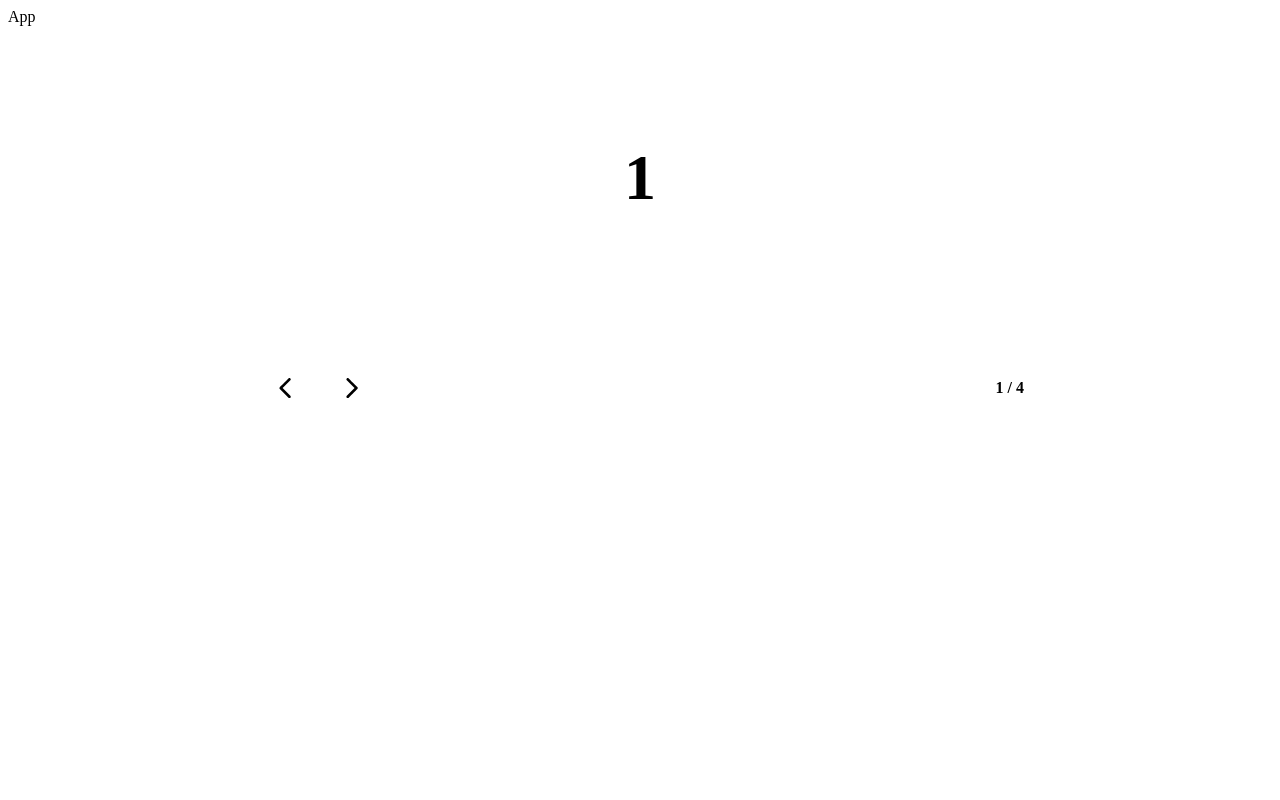
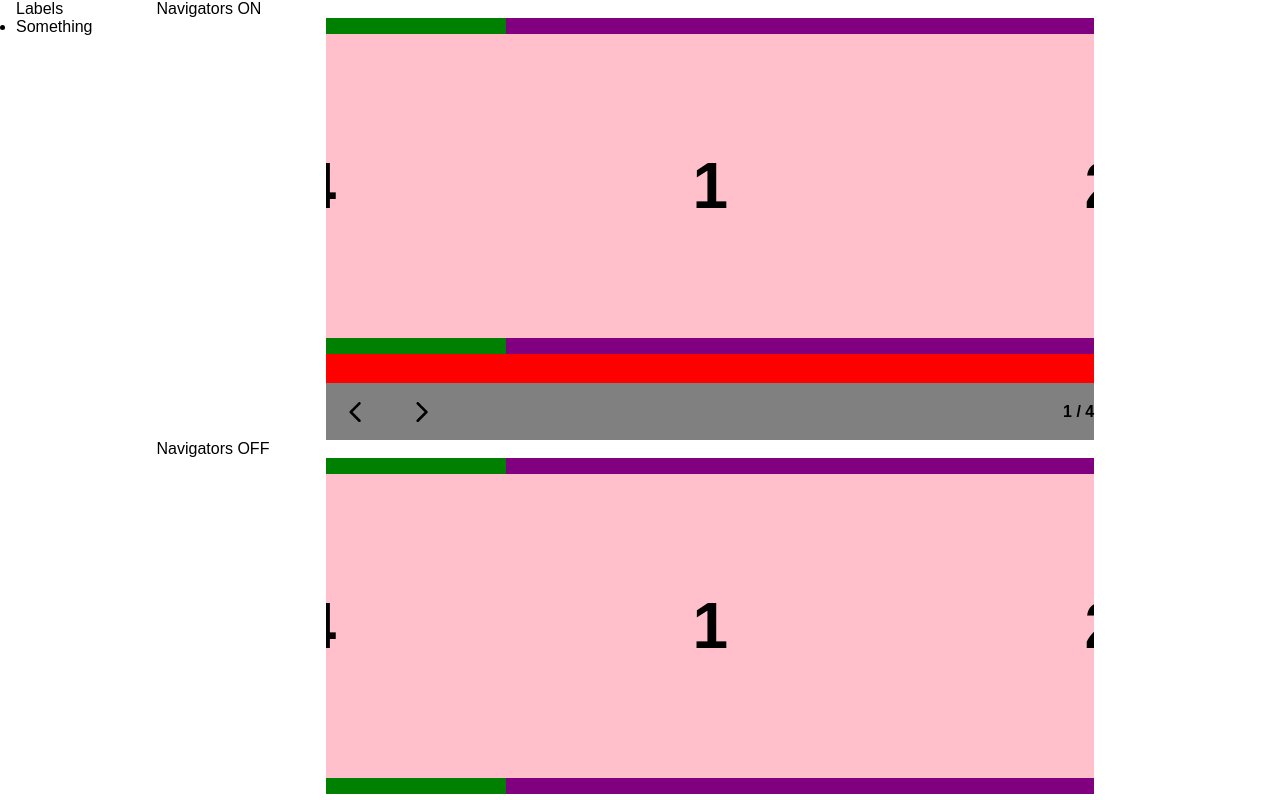
Before and after one commit to josee-fernandes/embla-carousel-test, a React (Vite) app: page / in a window 1280 px wide. Built offline with nearby package versions, Linux system fonts and the light colour scheme.

Commit message:
feat: add wrapper

```diff
--- a/src/App.tsx
+++ b/src/App.tsx
@@ -1,4 +1,7 @@
 import './styles/embla.css'
+import './styles/global.css'
+import './styles/custom-embla.css'
+import './styles/labels.css'
 
 import { EmblaOptionsType } from 'embla-carousel'
 
@@ -10,9 +13,30 @@ const SLIDES = Array.from(Array(SLIDE_COUNT).keys())
 
 export const App: React.FC = () => {
   return (
-    <div>
-      App
-      <EmblaCarousel slides={SLIDES} options={OPTIONS} />
+    <div className="wrapper">
+      <div className="labels">
+        <p>Labels</p>
+        <ul>
+          <li>
+            <div />
+            <p>Something</p>
+          </li>
+        </ul>
+      </div>
+      <div className="examples">
+        <div>
+          <p>Navigators ON</p>
+          <EmblaCarousel slides={SLIDES} options={OPTIONS} />
+        </div>
+        <div>
+          <p>Navigators OFF</p>
+          <EmblaCarousel
+            slides={SLIDES}
+            options={OPTIONS}
+            withNavigators={false}
+          />
+        </div>
+      </div>
     </div>
   )
 }
--- a/src/components/embla-carousel.tsx
+++ b/src/components/embla-carousel.tsx
@@ -15,9 +15,13 @@ import {
 type PropType = {
   slides: number[]
   options?: EmblaOptionsType
+  withNavigators?: boolean
 }
 
-const EmblaCarousel: React.FC<PropType> = (props) => {
+const EmblaCarousel: React.FC<PropType> = ({
+  withNavigators = true,
+  ...props
+}) => {
   const { slides, options } = props
   const [emblaRef, emblaApi] = useEmblaCarousel(options)
 
@@ -31,7 +35,7 @@ const EmblaCarousel: React.FC<PropType> = (props) => {
   const { selectedSnap, snapCount } = useSelectedSnapDisplay(emblaApi)
 
   return (
-    <section className="embla">
+    <section className="embla custom-embla">
       <div className="embla__viewport" ref={emblaRef}>
         <div className="embla__container">
           {slides.map((index) => (
@@ -42,10 +46,17 @@ const EmblaCarousel: React.FC<PropType> = (props) => {
         </div>
       </div>
 
+      {withNavigators && (
         <div className="embla__controls">
           <div className="embla__buttons">
-          <PrevButton onClick={onPrevButtonClick} disabled={prevBtnDisabled} />
-          <NextButton onClick={onNextButtonClick} disabled={nextBtnDisabled} />
+            <PrevButton
+              onClick={onPrevButtonClick}
+              disabled={prevBtnDisabled}
+            />
+            <NextButton
+              onClick={onNextButtonClick}
+              disabled={nextBtnDisabled}
+            />
           </div>
 
           <SelectedSnapDisplay
@@ -53,6 +64,7 @@ const EmblaCarousel: React.FC<PropType> = (props) => {
             snapCount={snapCount}
           />
         </div>
+      )}
     </section>
   )
 }
--- /dev/null
+++ b/src/styles/custom-embla.css
@@ -0,0 +1,20 @@
+.custom-embla {
+  background: red;
+
+  & .embla__viewport {
+    background: green;
+
+    & .embla__container {
+      background: purple;
+      padding-block: 1rem;
+
+      & .embla__slide {
+        background: pink;
+      }
+    }
+  }
+
+  & .embla__controls {
+    background: gray;
+  }
+}
--- /dev/null
+++ b/src/styles/global.css
@@ -0,0 +1,31 @@
+* {
+  margin: 0;
+  padding: 0;
+  box-sizing: border-box;
+}
+
+html,
+body {
+  width: 100vw;
+  height: 100vh;
+  font-family: sans-serif;
+}
+
+body {
+  overflow-x: hidden;
+}
+
+.wrapper {
+  width: 100%;
+  max-width: 1280px;
+  height: 100vh;
+  padding-inline: 1rem;
+  margin: 0 auto;
+  display: flex;
+  gap: 4rem;
+  justify-content: space-evenly;
+
+  & .examples {
+    flex: 1;
+  }
+}
```
Also changed, not shown: src/styles/labels.css (added). Lines whose indentation alone changed are shown as unchanged.
